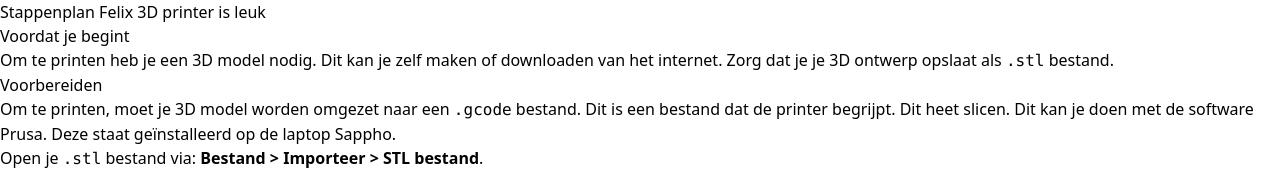
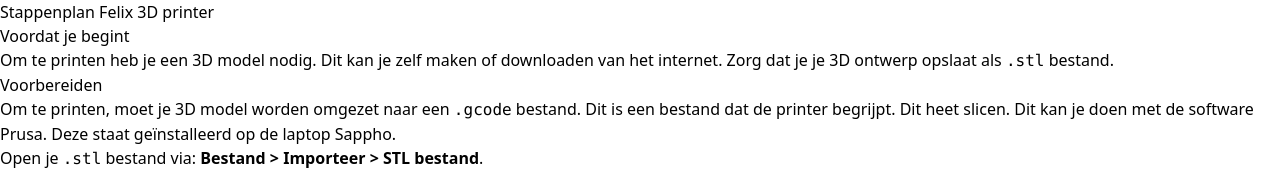
Before and after one commit to digitalartlab/dal-documentation, a Next.js app: page /3d-printen/stappenplan in a window 1280 px wide. Shown: the top 170 px of the page. Built offline with nearby package versions, Linux system fonts and the light colour scheme.

Commit message:
Revert "Stellata test"

```diff
--- a/pages/3d-printen/stappenplan.mdx
+++ b/pages/3d-printen/stappenplan.mdx
@@ -1,6 +1,6 @@
 import { Callout } from "nextra-theme-docs";
 
-# Stappenplan Felix 3D printer is leuk
+# Stappenplan Felix 3D printer
 
 ## Voordat je begint
 
```
Also changed, not shown: pages/3d-printen/onderhoud/printkop-verstopt.mdx (line endings or trailing spaces).
